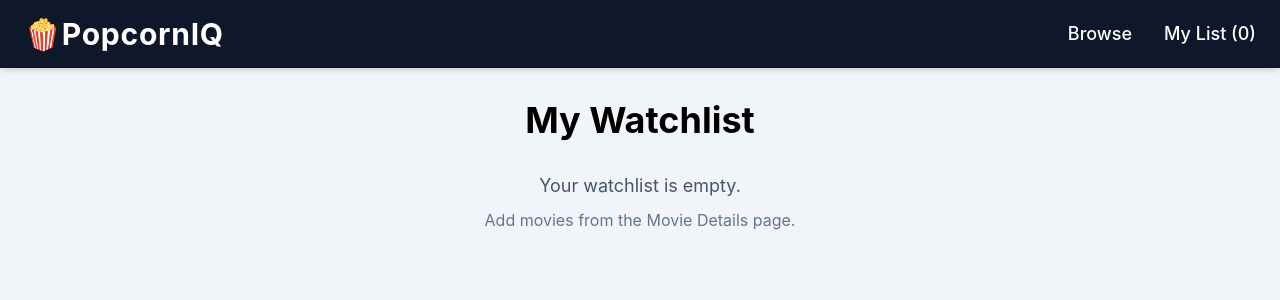
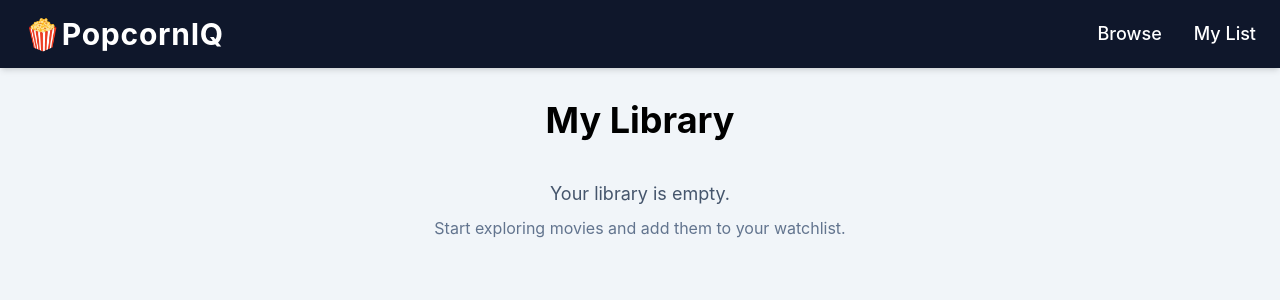
Before and after one commit to Aryayayayaa/popcorniq, a React (Vite) app: page /my-list in a window 1280 px wide. Shown: the top 300 px of the page. Built offline with nearby package versions, Linux system fonts and the light colour scheme; no server answers.

Commit message:
Implement watched movies and improve library page

```diff
--- a/src/components/Layout.jsx
+++ b/src/components/Layout.jsx
@@ -5,7 +5,7 @@ import { useLibrary } from "../context/LibraryContext";
 
 function Layout() {
   const { state } = useLibrary();
-  const watchlistCount = state.watchlist.length;
+  const totalLibraryCount = state.watchlist.length + state.watched.length;
 
   return (
     <div className="min-h-screen bg-slate-100">
@@ -28,7 +28,9 @@ function Layout() {
               to={ROUTES.MY_LIST}
               className="hover:text-yellow-400 transition-colors"
             >
-              My List ({watchlistCount})
+              {totalLibraryCount > 0
+                ? `My List (${totalLibraryCount})`
+                : "My List"}
             </Link>
           </nav>
         </div>
--- a/src/pages/MovieDetails.jsx
+++ b/src/pages/MovieDetails.jsx
@@ -36,8 +36,17 @@ function MovieDetails() {
   }, [credits]);
 
   const { movie, loading, error, retry } = useMovieDetails(id);
-  const { state, addToWatchlist, removeFromWatchlist } = useLibrary();
+  const {
+    state,
+    addToWatchlist,
+    removeFromWatchlist,
+    addToWatched,
+    removeFromWatched,
+  } = useLibrary();
   const isInWatchlist = state.watchlist.some(
+    (savedMovie) => savedMovie.id === movie?.id,
+  );
+  const isWatched = state.watched.some(
     (savedMovie) => savedMovie.id === movie?.id,
   );
 
@@ -167,7 +176,7 @@ function MovieDetails() {
             ))}
           </div>
 
-          <div className="mt-6">
+          <div className="mt-6 flex flex-wrap gap-4">
             <button
               onClick={() => {
                 if (isInWatchlist) {
@@ -190,6 +199,34 @@ function MovieDetails() {
               `}
             >
               {isInWatchlist ? "Remove from Watchlist" : "+ Add to Watchlist"}
+            </button>
+
+            <button
+              onClick={() => {
+                if (isWatched) {
+                  removeFromWatched(movie.id);
+                } else {
+                  addToWatched(movie);
+
+                  if (isInWatchlist) {
+                    removeFromWatchlist(movie.id);
+                  }
+                }
+              }}
+              className={`
+                rounded-lg
+                px-5
+                py-3
+                font-medium
+                transition-colors
+                ${
+                  isWatched
+                    ? "bg-amber-600 text-white hover:bg-amber-700"
+                    : "bg-emerald-600 text-white hover:bg-emerald-700"
+                }
+              `}
+            >
+              {isWatched ? "Remove from Watched" : "✓ Mark as Watched"}
             </button>
           </div>
 
--- a/src/pages/MyList.jsx
+++ b/src/pages/MyList.jsx
@@ -5,22 +5,50 @@ import { useLibrary } from "../context/LibraryContext";
 function MyList() {
   const { state } = useLibrary();
 
-  const { watchlist } = state;
+  const { watchlist, watched } = state;
 
   return (
     <section className="mx-auto max-w-7xl">
-      <h1 className="mb-8 text-center text-4xl font-bold">My Watchlist</h1>
+      <h1 className="mb-10 text-center text-4xl font-bold">My Library</h1>
 
-      {watchlist.length === 0 ? (
+      {watchlist.length === 0 && watched.length === 0 ? (
         <div className="text-center">
-          <p className="text-lg text-slate-600">Your watchlist is empty.</p>
+          <p className="text-lg text-slate-600">Your library is empty.</p>
 
           <p className="mt-2 text-slate-500">
-            Add movies from the Movie Details page.
+            Start exploring movies and add them to your watchlist.
           </p>
         </div>
       ) : (
-        <MovieGrid movies={watchlist} />
+        <div className="space-y-12">
+          <section>
+            <h2 className="mb-6 text-2xl font-semibold">
+              🎬 Watchlist ({watchlist.length})
+            </h2>
+
+            {watchlist.length === 0 ? (
+              <p className="text-slate-500">
+                You haven't added any movies to your watchlist yet.
+              </p>
+            ) : (
+              <MovieGrid movies={watchlist} />
+            )}
+          </section>
+
+          <section>
+            <h2 className="mb-6 text-2xl font-semibold">
+              ✅ Watched ({watched.length})
+            </h2>
+
+            {watched.length === 0 ? (
+              <p className="text-slate-500">
+                You haven't marked any movies as watched yet.
+              </p>
+            ) : (
+              <MovieGrid movies={watched} />
+            )}
+          </section>
+        </div>
       )}
     </section>
   );
```
Lines whose indentation alone changed are shown as unchanged.
